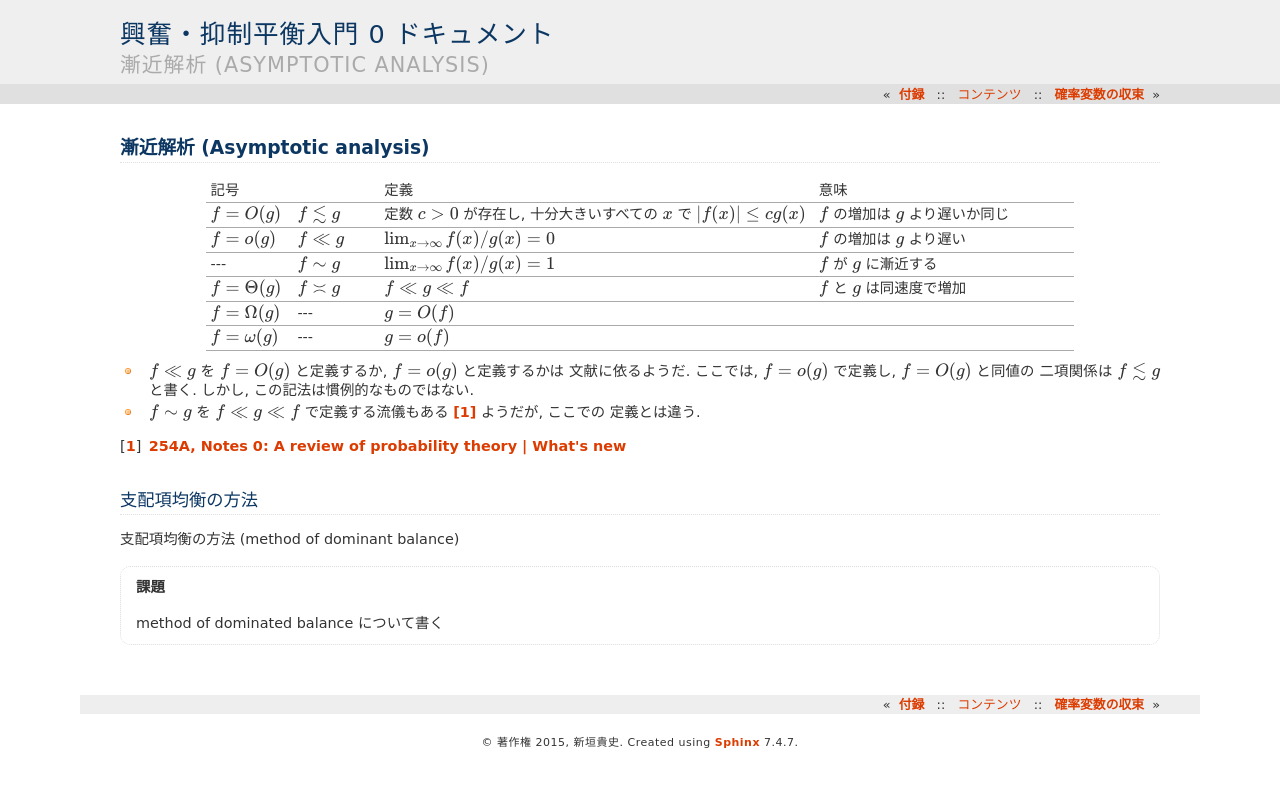
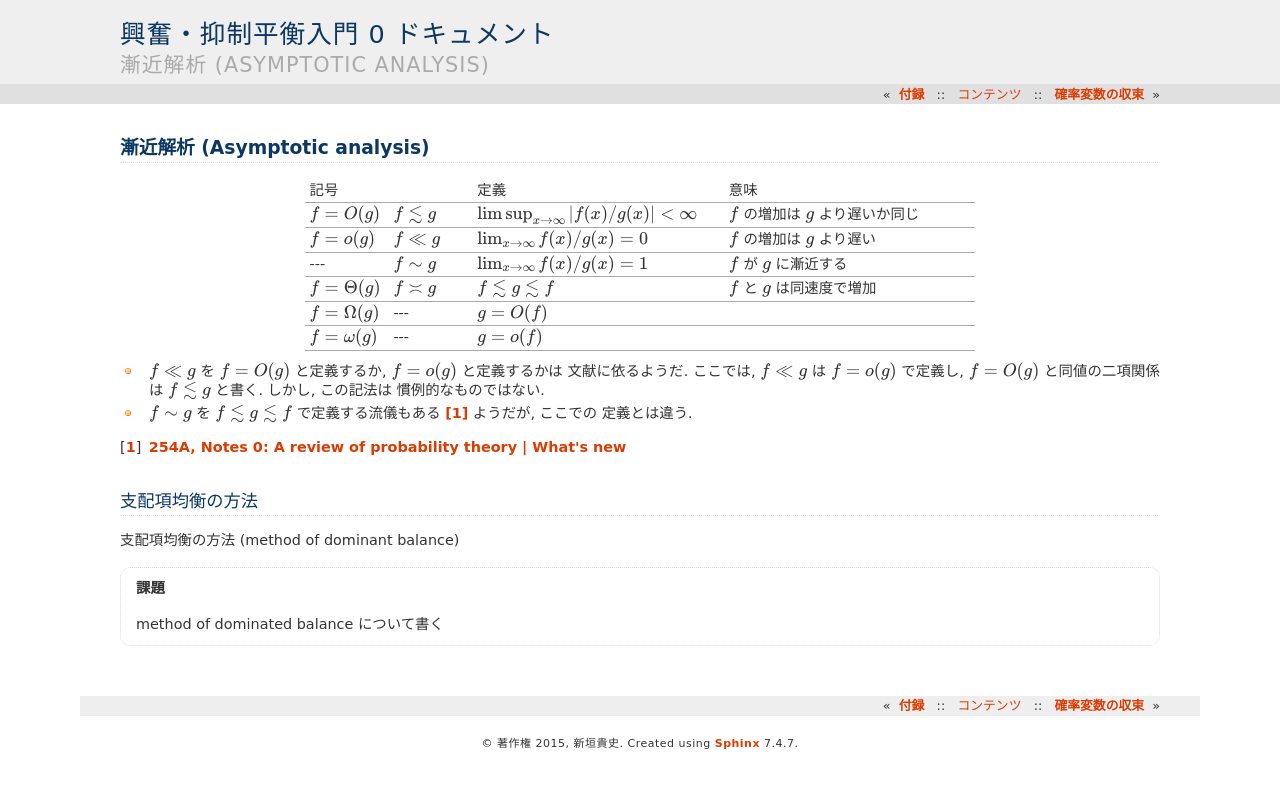
Before and after one commit to tkf/balance-tutorial-ja, a Sphinx documentation site: the page built from source/appendices/asymptotic_analysis.rst, in a window 1280 px wide. Shown: the top 788 px of the page. Built offline with Sphinx 7.4.7, drawn with Linux system fonts in a browser that asks for light colours; formulas are drawn with MathJax 3.

Commit message:
漸近解析の記号表を改善

```diff
--- a/source/appendices/asymptotic_analysis.rst
+++ b/source/appendices/asymptotic_analysis.rst
@@ -14,8 +14,7 @@
      - 意味
    * - :math:`f = O(g)`
      - :math:`f \lesssim g`
-     - 定数 :math:`c > 0` が存在し, 十分大きいすべての :math:`x` で
-       :math:`|f(x)| \le c g(x)`
+     - :math:`\limsup_{x \to \infty} |f(x)/g(x)| < \infty`
      - :math:`f` の増加は :math:`g` より遅いか同じ
    * - :math:`f = o(g)`
      - :math:`f \ll g`
@@ -27,7 +26,7 @@
      - :math:`f` が :math:`g` に漸近する
    * - :math:`f = \Theta(g)`
      - :math:`f \asymp g`
-     - :math:`f \ll g \ll f`
+     - :math:`f \lesssim g \lesssim f`
      - :math:`f` と :math:`g` は同速度で増加
    * - :math:`f = \Omega(g)`
      - ---
@@ -39,9 +38,10 @@
      -
 
 * :math:`f \ll g` を :math:`f = O(g)` と定義するか, :math:`f = o(g)` と定義するかは
-  文献に依るようだ.  ここでは, :math:`f = o(g)` で定義し, :math:`f = O(g)` と同値の
-  二項関係は :math:`f \lesssim g` と書く.  しかし, この記法は慣例的なものではない.
-* :math:`f \sim g` を :math:`f \ll g \ll f` で定義する流儀もある [#]_ ようだが, ここでの
+  文献に依るようだ.  ここでは, :math:`f \ll g` は :math:`f = o(g)` で定義し,
+  :math:`f = O(g)` と同値の二項関係は :math:`f \lesssim g` と書く.  しかし, この記法は
+  慣例的なものではない.
+* :math:`f \sim g` を :math:`f \lesssim g \lesssim f` で定義する流儀もある [#]_ ようだが, ここでの
   定義とは違う.
 
 .. [#] `254A, Notes 0: A review of probability theory | What's new
```
Also changed, not shown: other parts of source/appendices/asymptotic_analysis.rst (+1 -1 lines).
